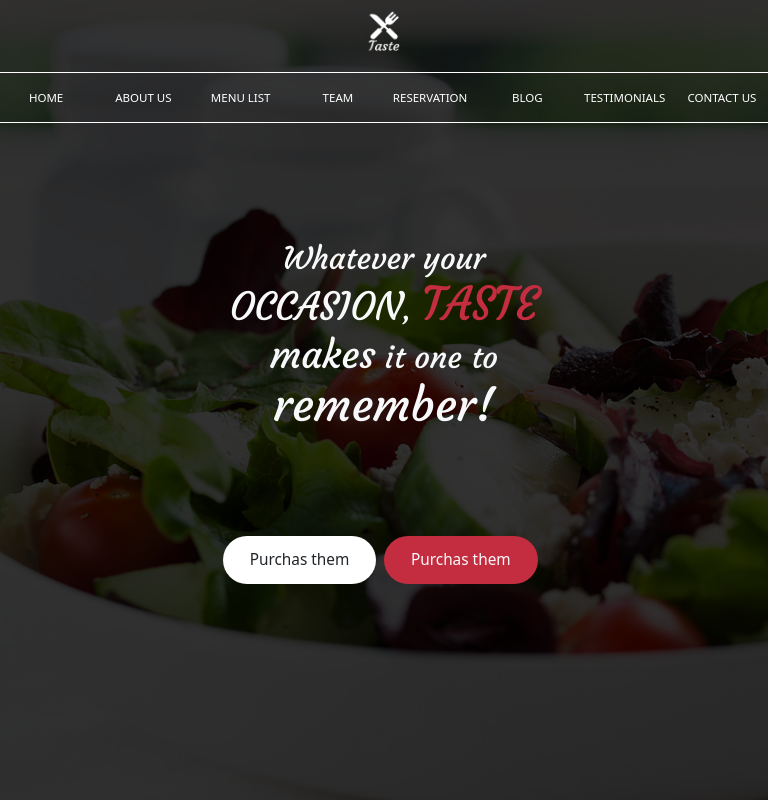
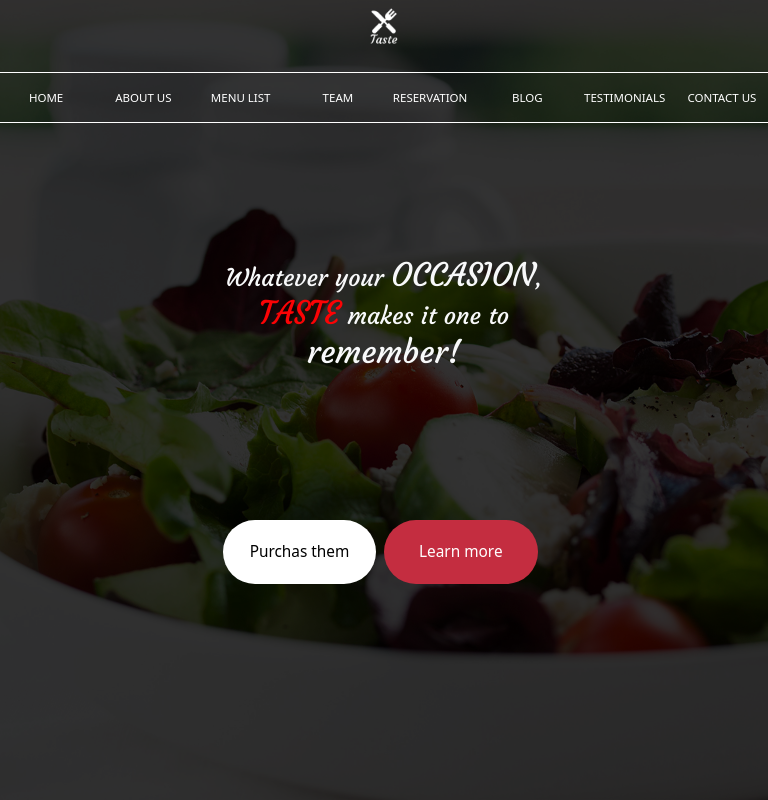
Before and after one commit to forkanimahdi/projet-css-forkani-mahdi, a website: page index.html in a window 768 px wide. Drawn offline with nearby package versions, Linux system fonts and the light colour scheme.

Commit message:
Section 1 Responsive

```diff
--- a/index.html
+++ b/index.html
@@ -46,8 +46,8 @@
             <div class="section1-div position-absolute start-50 top-50 translate-middle">
                 <h1 class="text-light">Whatever your <span>Occasion</span>, <span>Taste</span> <span>makes</span>  it one
                     to <span>remember!</span> </h1>
-                    <button class="btn bg-white section1-btn1">Purchas them</button>
-                    <button class="btn bg-danger text-light section1-btn2">Purchas them</button>
+                    <button class="btn bg-white section1-btn1"><a href="">Purchas them</a></button>
+                    <button class="btn bg-danger text-light section1-btn2"><a href="">Learn more</a></button>
 
             </div>
 
--- a/src/sass/modules/Home/_header.sass
+++ b/src/sass/modules/Home/_header.sass
@@ -1,3 +1,4 @@
+@media screen and ( min-width: 1024px )
 *
     margin: 0
     padding: 0
@@ -35,7 +36,7 @@ header
         a
             img
                 width: 4vw
-                margin-bottom: 2vh
+                margin-bottom: 4vh
     // second nav link
     .second-nav-part
         width: 35%
@@ -65,9 +66,12 @@ header
         // logo
         .logo
             position: absolute
-            top: 2%
+            top: 0%
             left: 50%
             transform: translate(-50%)
+            a
+                img
+                    width: 3.5vw
         // first nav + second nav links
         .first-nav-part
             width: 50%
@@ -103,7 +107,7 @@ header
         #mobileMenu:checked +.fa-bars +.first-nav-part
             left: 0
         #mobileMenu:checked +.fa-bars +.first-nav-part + .logo +.second-nav-part
-            left: 0
+            right: 0
         .fa-bars
             color: white
             font-size: 7vw
@@ -122,15 +126,15 @@ header
         // first nav + second nav links
         .first-nav-part
             width: 100%
-            height: 35vh
+            height: 44vh
             position: fixed
-            top: 10vh
-            left: -100vw
+            top: 11vh
+            left: -200vw
             border-top: 1px solid white
             border-bottom: none
             flex-direction: column
-            background-color: #423b3b96
-            transition: 1s
+            background-color: #423b3b
+            transition:1s
             li
                 width: 100%
                 border-bottom: 1px solid $red
@@ -138,15 +142,15 @@ header
                     font-size: 3vw
         .second-nav-part
             width: 100%
-            height: 35vh
+            height: 44vh
             position: fixed
-            top: 44vh
-            left: -100vw
+            top: 55vh
+            right: -200vw
             border-top: none
             border-bottom: 1px solid white
             flex-direction: column
-            background-color: #423b3b96
-            transition: 1s
+            background-color: #423b3b
+            transition:1s
 
             li
                 width: 100%
--- a/src/sass/modules/Home/_main.sass
+++ b/src/sass/modules/Home/_main.sass
@@ -1,4 +1,5 @@
-// section 1
+@media screen and ( min-width: 1025px )
+
 .section1
     width: 100vw
     height: 100vh
@@ -27,71 +28,113 @@
                 font-size: 5vw
                 text-transform: uppercase
                 color: $red
+                animation: flash 1.5s infinite reverse
+            @keyframes flash
+                0%
+                    color: $red
+                100%
+                    color: red
             span:nth-child(3)
                 font-size: 4vw
             span:nth-child(4)
                 font-size: 5vw
         button
             border-radius: 50px
-            width: 10vw
-            height: 6vh
+            width: 13vw
+            height: 7vh
+            a
+                text-decoration: none
+                color: black
         .section1-btn2
             position: absolute
-            left: 50%
-            font-size: 1vw
+            left: 55%
+            font-size: 1.5vw
             bottom: 4vh
+            a
+                color: white
         .section1-btn1
             position: absolute
-            left: 28%
-            font-size: 1vw
+            left: 20%
+            font-size: 1.5vw
             bottom: 4vh
+// Tablet Version
 @media (min-width: 426px) and (max-width: 1023px)
     .section1
         width: 100vw
         height: 100vh
         position: relative
         z-index: -1
-        .hero-img
-            background-image: url(../../public/images/banner1.jpg)
-            background-size: cover
-            background-position: center
-            background-repeat: no-repeat
-            filter: brightness(0.2)
-            width: 100%
-            height: 100%
         .section1-div
             width: 50%
-            height: 50%
+            height: 60%
+            position: relative
+            h1
+                font-size: x-large
+                position: absolute
+                top: 20%
+                span:nth-child(1)
+                    font-size: xx-large
+                    text-transform: uppercase
+                span:nth-child(2)
+                    font-size: xx-large
+                    text-transform: uppercase
+                    color: $red
+                span:nth-child(3)
+                    font-size: x-large
+                span:nth-child(4)
+                    font-size: xx-large
+            button
+                border-radius: 50px
+                width: 20vw
+                height: 8vh
+            .section1-btn2
+                left: 50%
+                top: 75%
+                bottom: 2vh
+                font-size: 2vw
+            .section1-btn1
+                left: 8%
+                top: 75%
+                bottom: 2vh
+                font-size: 2vw
+// Mobile VERSION
+@media (max-width: 426px)
+    .section1
+        .section1-div
+            width: 100%
+            height: 80%
             position: relative
             h1
                 font-family: courgette
                 text-align: center
-                font-size: 4vw
-                pos:ab
+                font-size: x-large
                 position: absolute
-                top: 10%
+                top: 50%
+                transform: translate(0,-50%)
                 span:nth-child(1)
-                    font-size: 5vw
+                    font-size: xx-large
                     text-transform: uppercase
                 span:nth-child(2)
-                    font-size: 6vw
+                    font-size: xx-large
                     text-transform: uppercase
                     color: $red
                 span:nth-child(3)
-                    font-size: 5vw
+                    font-size: x-large
                 span:nth-child(4)
-                    font-size: 6vw
+                    font-size: xx-large
             button
                 border-radius: 50px
-                width: 20vw
-                height: 6vh
+                width: 80vw
+                height: 8vh
+            .section1-btn1
+                position: absolute
+                left: 10%
+                top: 75%
+                bottom: 2vh
+                font-size: 5vw
             .section1-btn2
                 position: absolute
-                left: 50%
+                left: 10%
+                top: 90%
                 bottom: 2vh
-                font-size: 2vw
-            .section1-btn1
-                position: absolute
-                left: 8%
-                bottom: 2vh
-                font-size: 2vw
+                font-size: 5vw
```
Also changed, not shown: public/css/app.css, 1 other file.
